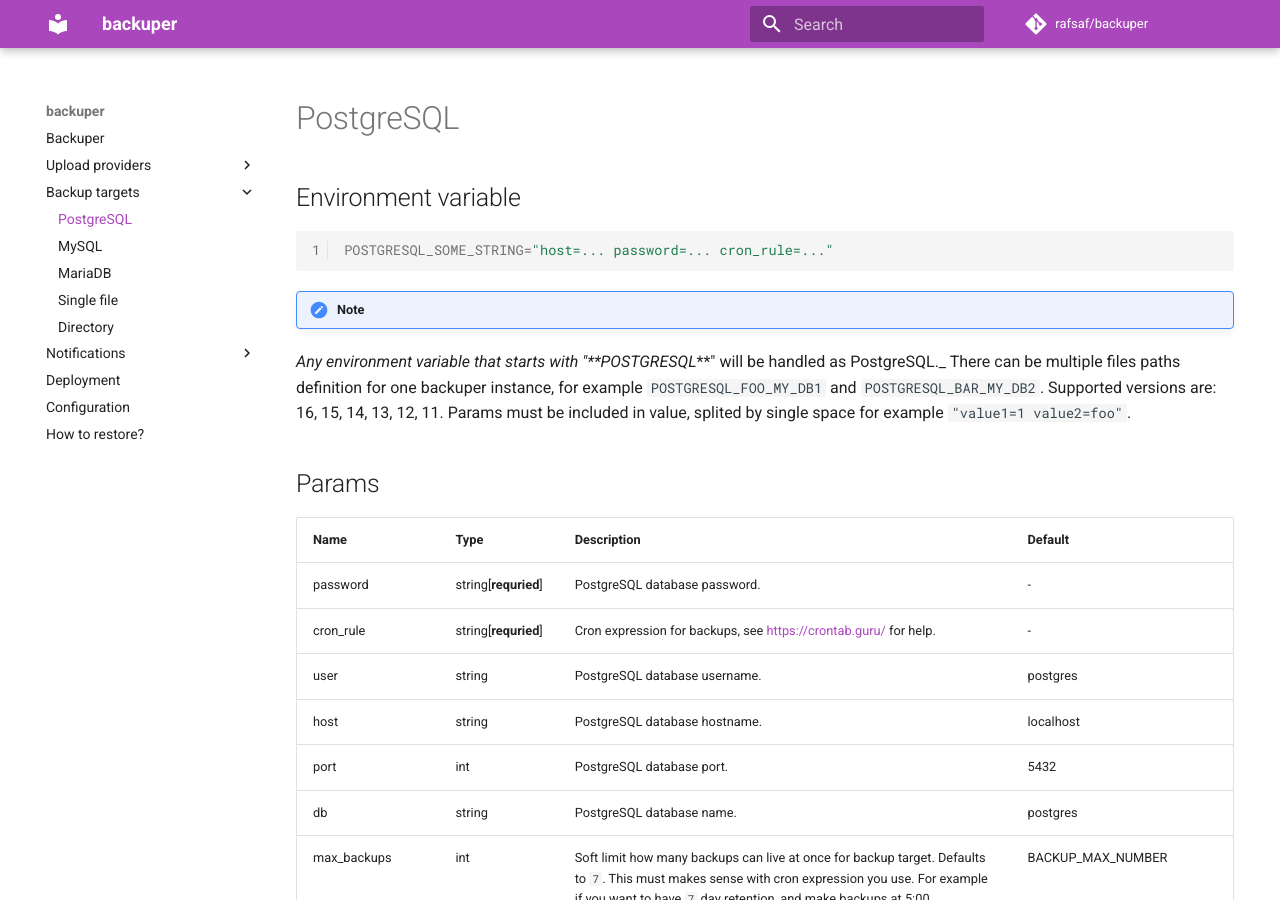
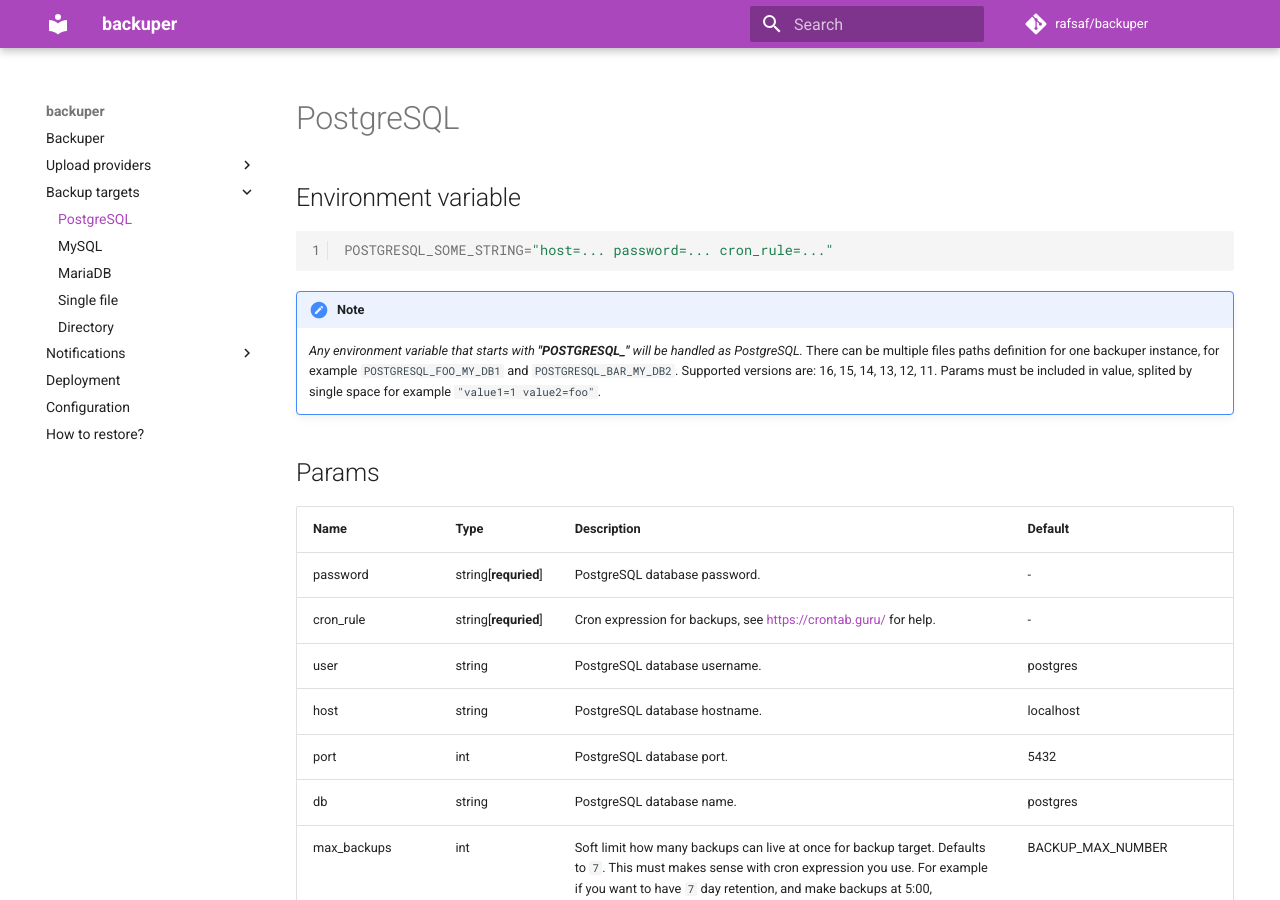
Before and after one commit to rafsaf/ogion, an MkDocs documentation site: the page built from docs/backup_targets/postgresql.md, in a window 1280 px wide and 900 px high. Built offline with MkDocs 1.6.1 and Material for MkDocs 9.7.7, drawn with Linux system fonts in a browser that asks for light colours; comment, search, counter and statistics services are not loaded; the version menu is left out.

````diff
--- a/docs/backup_targets/postgresql.md
+++ b/docs/backup_targets/postgresql.md
@@ -12,7 +12,7 @@ POSTGRESQL_SOME_STRING="host=... password=... cron_rule=..."
 ```
 
 !!! note
-_Any environment variable that starts with "**POSTGRESQL_**" will be handled as PostgreSQL._ There can be multiple files paths definition for one backuper instance, for example `POSTGRESQL_FOO_MY_DB1` and `POSTGRESQL_BAR_MY_DB2`. Supported versions are: 16, 15, 14, 13, 12, 11. Params must be included in value, splited by single space for example `"value1=1 value2=foo"`.
+    _Any environment variable that starts with **"POSTGRESQL\_"** will be handled as PostgreSQL._ There can be multiple files paths definition for one backuper instance, for example `POSTGRESQL_FOO_MY_DB1` and `POSTGRESQL_BAR_MY_DB2`. Supported versions are: 16, 15, 14, 13, 12, 11. Params must be included in value, splited by single space for example `"value1=1 value2=foo"`.
 
 ## Params
 
````
